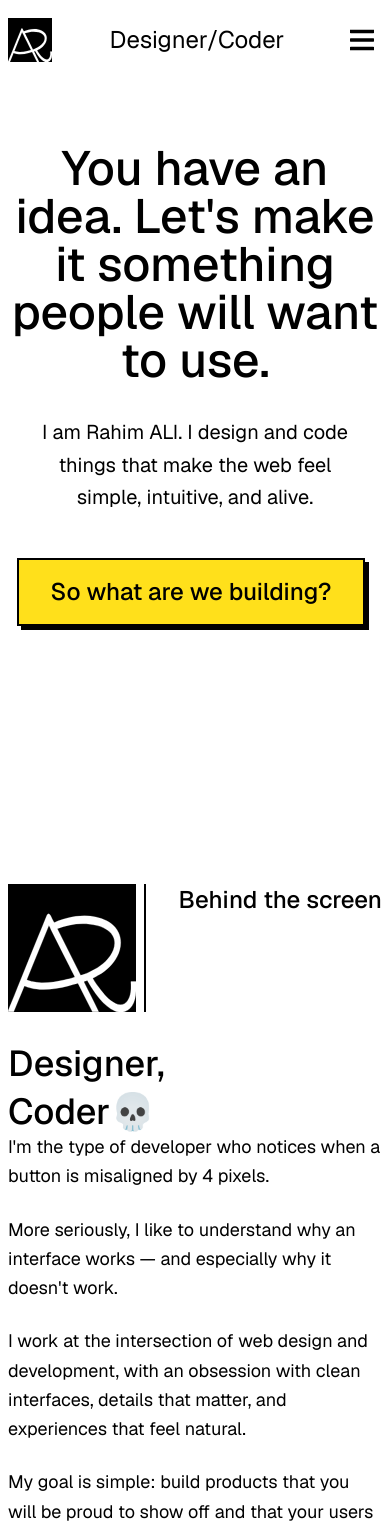
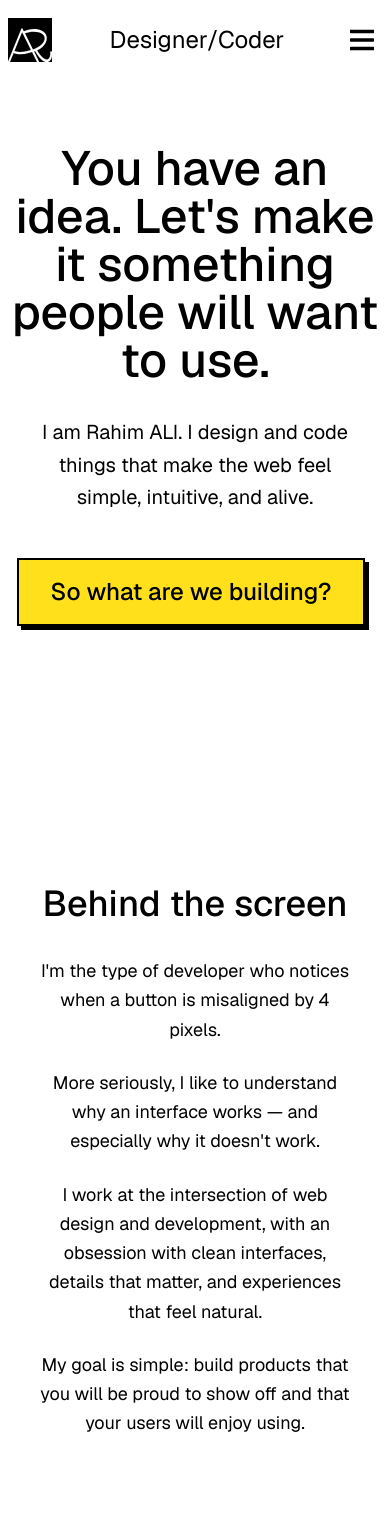
Before and after one commit to Rahim10020/rahim.design, a React (Vite) app: page / in a window 390 px wide. Shown: the top 1532 px of the page. Built offline with nearby package versions, Linux system fonts and the light colour scheme; a web font is replaced by a local one.

Commit message:
responsive of about section

```diff
--- a/src/_components/sections/AboutSection.tsx
+++ b/src/_components/sections/AboutSection.tsx
@@ -2,11 +2,11 @@ import Logo from "../ui/Logo";
 
 export default function AboutSection() {
   return (
-    <section className="flex min-h-[calc(100svh-104px)] w-full bg-background">
+    <section className="flex w-full bg-background">
       <div className="max-w-350 mx-auto flex w-full px-page-x">
         <div className="mx-auto w-full max-w-6xl py-block mt-block space-y-block">
-          {/* First line */}
-          <div className="flex items-start justify-between gap-block">
+          {/* First line — logo + titre (desktop only) */}
+          <div className="hidden lg:flex items-start justify-between gap-block">
             <div className="border-r-2 pr-tight">
               <Logo size={128} />
             </div>
@@ -16,9 +16,15 @@ export default function AboutSection() {
               </h2>
             </div>
           </div>
+
+          {/* Titre mobile */}
+          <h2 className="lg:hidden text-4xl font-medium text-foreground text-center">
+            Behind the screen
+          </h2>
+
           <div>
-            {/* Second line */}
-            <div className="space-y-tight">
+            {/* Designer, / Coder💀 — desktop only */}
+            <div className="hidden lg:block space-y-tight">
               <h1 className="text-4xl md:text-7xl font-medium text-foreground">
                 Designer,
               </h1>
@@ -26,23 +32,24 @@ export default function AboutSection() {
                 Coder💀
               </h1>
             </div>
-            {/* Third line */}
-            <div className="flex justify-end">
-              <div className="max-w-2xl space-y-comfortable">
-                <p className="text-lg md:text-2xl font-normal text-foreground leading-relaxed">
+
+            {/* Paragraphes */}
+            <div className="flex justify-center lg:justify-end">
+              <div className="max-w-xs lg:max-w-2xl space-y-comfortable">
+                <p className="text-lg md:text-2xl font-normal text-foreground leading-relaxed text-center lg:text-left">
                   I'm the type of developer who notices when a button is
                   misaligned by 4 pixels.
                 </p>
-                <p className="text-lg md:text-2xl font-normal text-foreground leading-relaxed">
+                <p className="text-lg md:text-2xl font-normal text-foreground leading-relaxed text-center lg:text-left">
                   More seriously, I like to understand why an interface works —
                   and especially why it doesn't work.
                 </p>
-                <p className="text-lg md:text-2xl font-normal text-foreground leading-relaxed">
+                <p className="text-lg md:text-2xl font-normal text-foreground leading-relaxed text-center lg:text-left">
                   I work at the intersection of web design and development, with
                   an obsession with clean interfaces, details that matter, and
                   experiences that feel natural.
                 </p>
-                <p className="text-lg md:text-2xl font-normal text-foreground leading-relaxed">
+                <p className="text-lg md:text-2xl font-normal text-foreground leading-relaxed text-center lg:text-left">
                   My goal is simple: build products that you will be proud to
                   show off and that your users will enjoy using.
                 </p>
```
